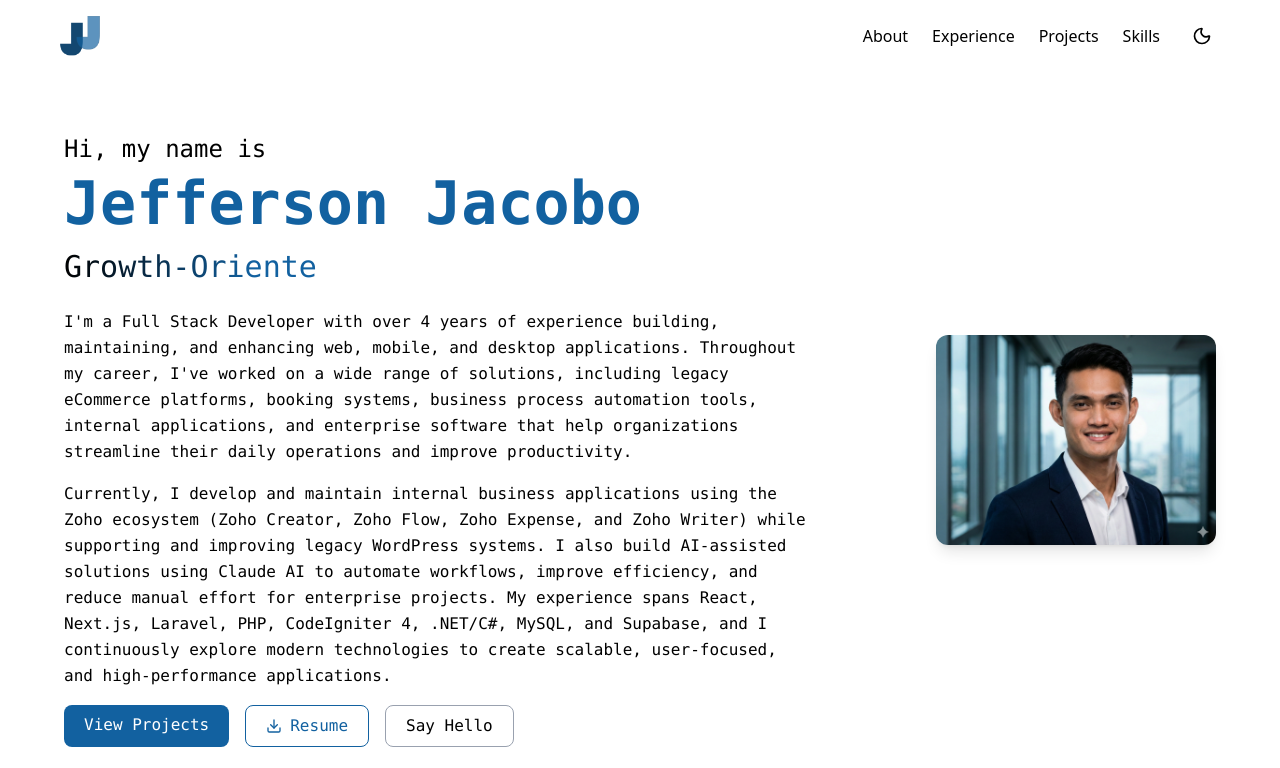
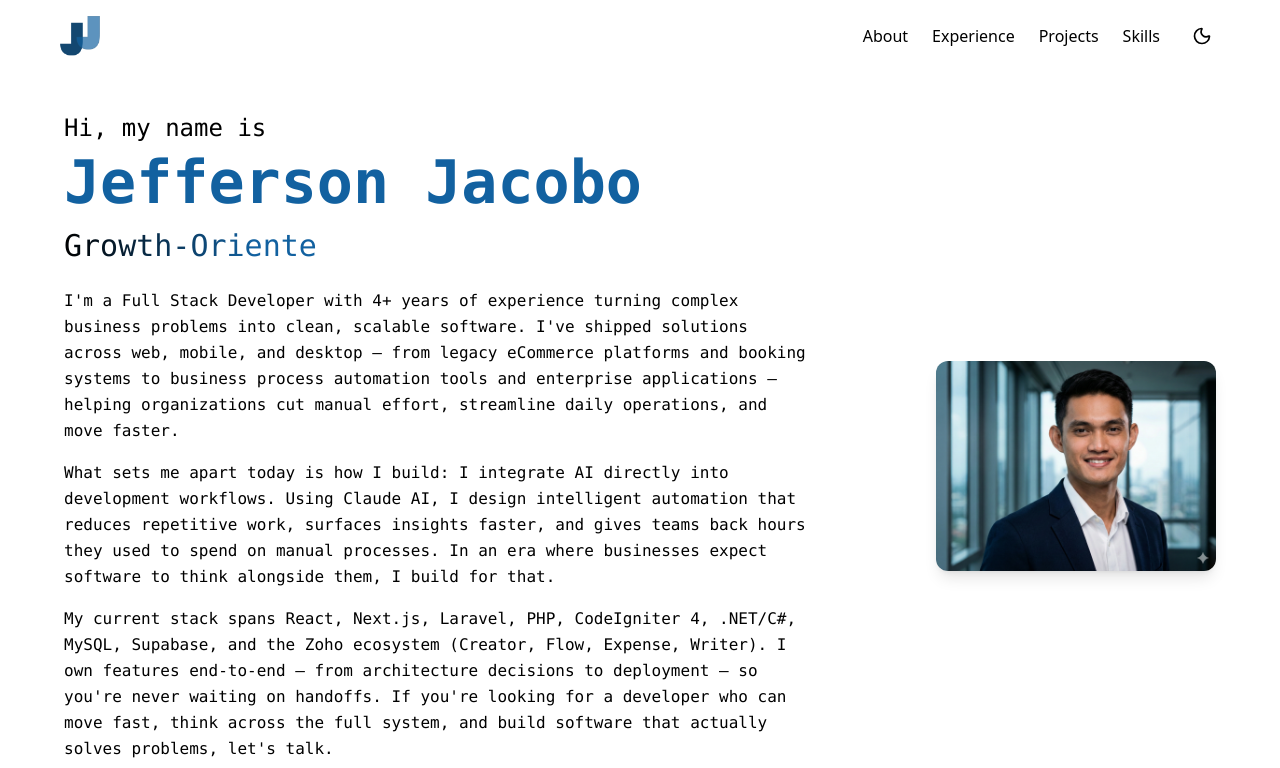
Before and after one commit to jjacobo-00/portfolio-v2, a React (Vite) app: page / in a window 1280 px wide. Shown: the top 768 px of the page. Built offline with nearby package versions, Linux system fonts and the light colour scheme.

Commit message:
update about

```diff
--- a/src/components/About.jsx
+++ b/src/components/About.jsx
@@ -44,25 +44,31 @@ const About = () => {
         </h3>
 
         <p className="text-sm sm:text-base mb-4 leading-relaxed">
-          I'm a Full Stack Developer with over 4 years of experience building,
-          maintaining, and enhancing web, mobile, and desktop applications.
-          Throughout my career, I've worked on a wide range of solutions,
-          including legacy eCommerce platforms, booking systems, business
-          process automation tools, internal applications, and enterprise
-          software that help organizations streamline their daily operations and
-          improve productivity.
+          I'm a Full Stack Developer with 4+ years of experience turning complex
+          business problems into clean, scalable software. I've shipped
+          solutions across web, mobile, and desktop — from legacy eCommerce
+          platforms and booking systems to business process automation tools and
+          enterprise applications — helping organizations cut manual effort,
+          streamline daily operations, and move faster.
+        </p>
+
+        <p className="text-sm sm:text-base mb-4 leading-relaxed">
+          What sets me apart today is how I build: I integrate AI directly into
+          development workflows. Using Claude AI, I design intelligent
+          automation that reduces repetitive work, surfaces insights faster, and
+          gives teams back hours they used to spend on manual processes. In an
+          era where businesses expect software to think alongside them, I build
+          for that.
         </p>
 
         <p className="text-sm sm:text-base leading-relaxed">
-          Currently, I develop and maintain internal business applications using
-          the Zoho ecosystem (Zoho Creator, Zoho Flow, Zoho Expense, and Zoho
-          Writer) while supporting and improving legacy WordPress systems. I
-          also build AI-assisted solutions using Claude AI to automate
-          workflows, improve efficiency, and reduce manual effort for enterprise
-          projects. My experience spans React, Next.js, Laravel, PHP,
-          CodeIgniter 4, .NET/C#, MySQL, and Supabase, and I continuously
-          explore modern technologies to create scalable, user-focused, and
-          high-performance applications.
+          My current stack spans React, Next.js, Laravel, PHP, CodeIgniter 4,
+          .NET/C#, MySQL, Supabase, and the Zoho ecosystem (Creator, Flow,
+          Expense, Writer). I own features end-to-end — from architecture
+          decisions to deployment — so you're never waiting on handoffs. If
+          you're looking for a developer who can move fast, think across the
+          full system, and build software that actually solves problems, let's
+          talk.
         </p>
 
         <motion.div
```
